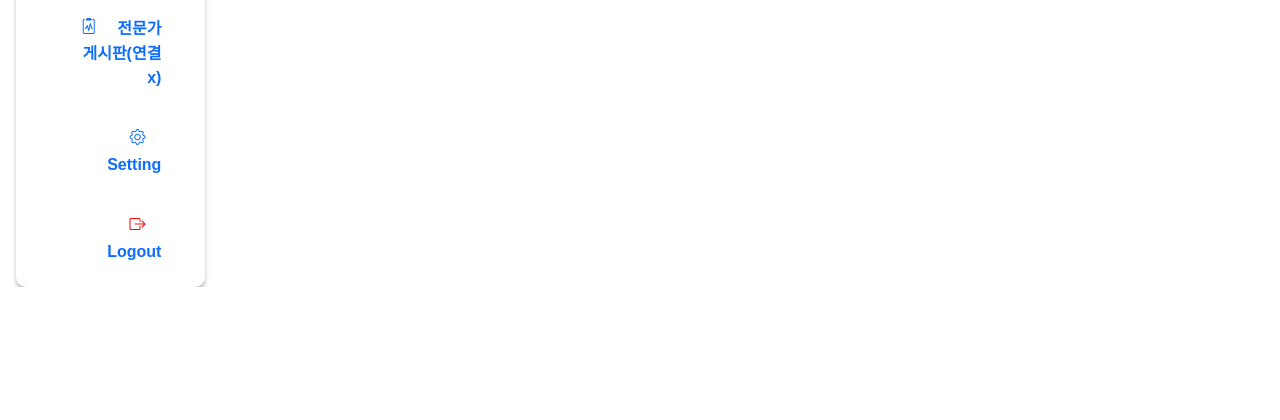
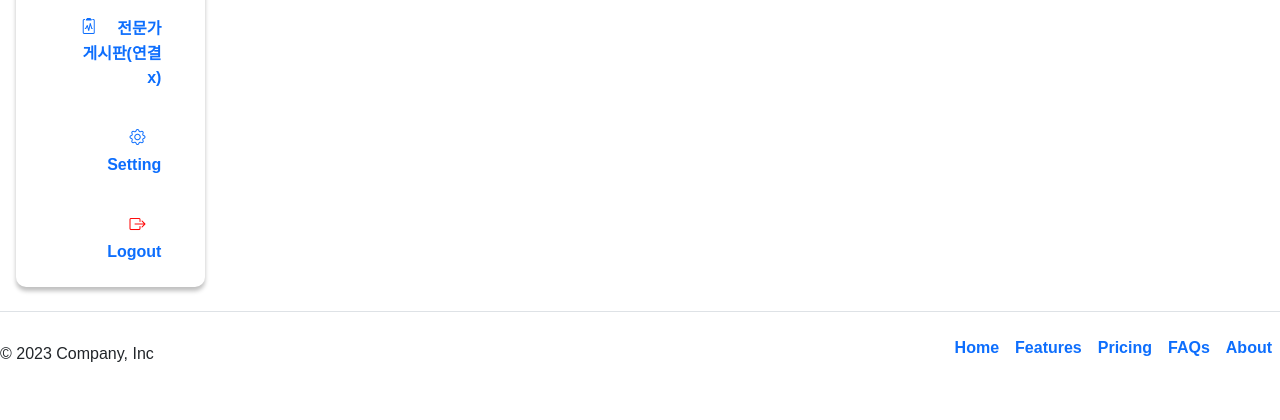
Before and after one commit to king8875/Team-Project, a Django app: template templates/common/profile_base.html in a window 1280 px wide. Shown: the part 752-1172 px from the top of the page. Before the commit the page ends 1039 px from the top, so only its background shows below. Run offline with Django 4.2, Linux system fonts and the light colour scheme; the template is opened without the code that fills it, so the values that code supplies are empty; some libraries are stand-ins or nearby versions.

Commit message:
jy second

```diff
--- a/templates/base.html
+++ b/templates/base.html
@@ -221,7 +221,21 @@
 
     </div>
   </div>
+  <footer class="d-flex flex-wrap justify-content-between align-items-center py-3 my-4 border-top">
+    <p class="col-md-4 mb-0 text-body-secondary">© 2023 Company, Inc</p>
 
+    <a href="/" class="col-md-4 d-flex align-items-center justify-content-center mb-3 mb-md-0 me-md-auto link-body-emphasis text-decoration-none">
+      <svg class="bi me-2" width="40" height="32"><use xlink:href="#bootstrap"></use></svg>
+    </a>
+
+    <ul class="nav col-md-4 justify-content-end">
+      <li class="nav-item"><a href="#" class="nav-link px-2 text-body-secondary">Home</a></li>
+      <li class="nav-item"><a href="#" class="nav-link px-2 text-body-secondary">Features</a></li>
+      <li class="nav-item"><a href="#" class="nav-link px-2 text-body-secondary">Pricing</a></li>
+      <li class="nav-item"><a href="#" class="nav-link px-2 text-body-secondary">FAQs</a></li>
+      <li class="nav-item"><a href="#" class="nav-link px-2 text-body-secondary">About</a></li>
+    </ul>
+  </footer>
 
 <!-- 기본 템플릿 안에 삽입될 내용 Start -->
 
```
